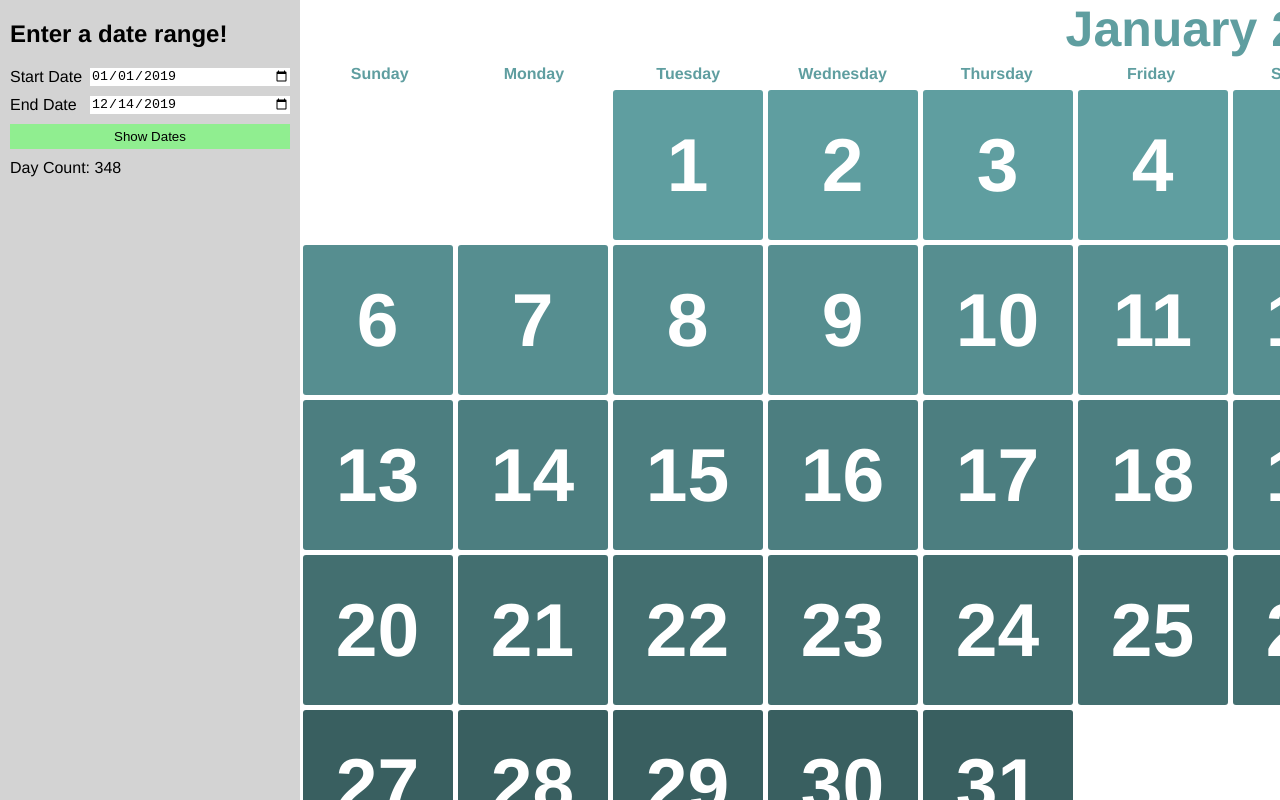
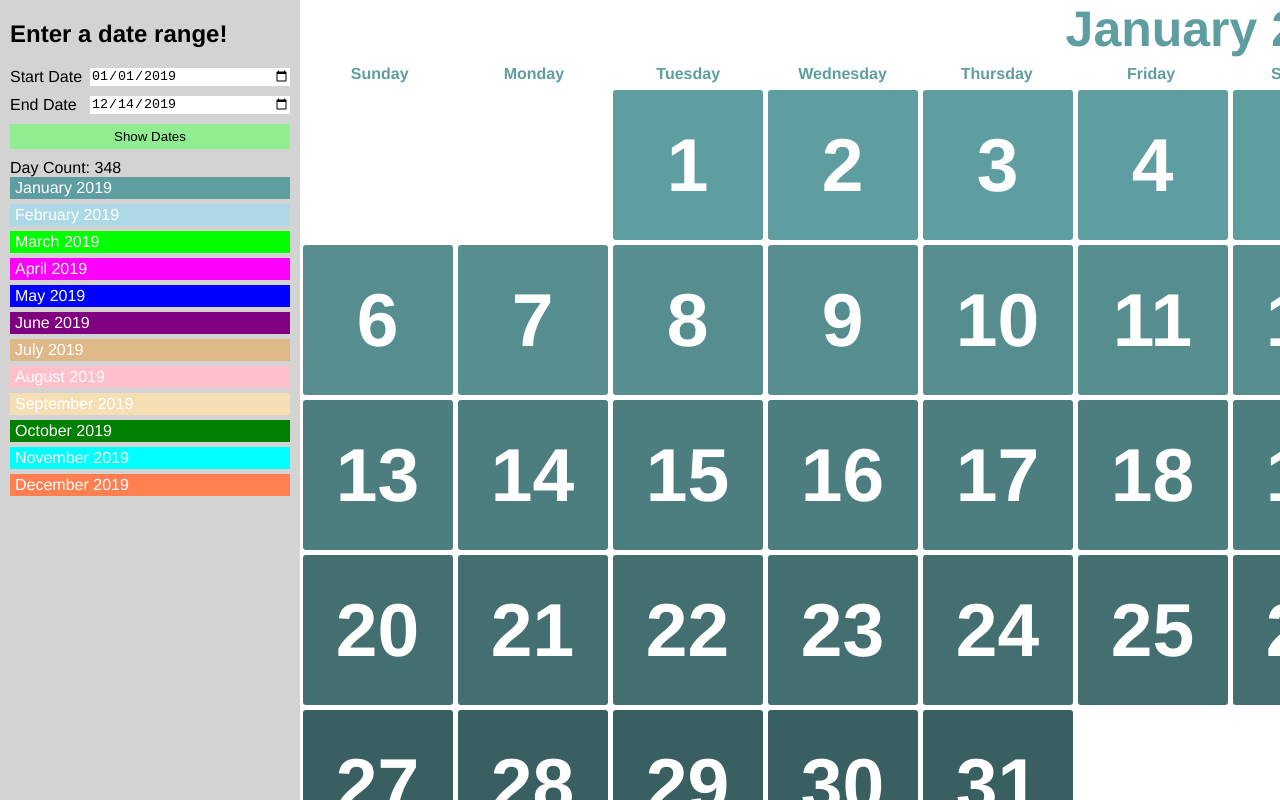
Before and after one commit to TravisL12/date_ranges, a plain HTML site: page index.html in a window 1280 px wide. Shown: the top 800 px of the page. Drawn offline with Linux system fonts and the light colour scheme.

Commit message:
list links

```diff
--- a/index.html
+++ b/index.html
@@ -8,6 +8,7 @@
     <div class="calendar">
       <div class="calendar--date-input">
         <h2>Enter a date range!</h2>
+        <form id="dates-form">
           <div class="calendar--date-input-field">
             <label>Start Date</label>
             <input type="date" id="start" />
@@ -18,10 +19,12 @@
           </div>
 
           <div class="calendar--date-input-field">
-          <input type="button" id="submit-dates" value="Show Dates" />
+            <input type="submit" value="Show Dates" />
           </div>
+        </form>
 
         <div id="date-count"></div>
+        <div id="date-list"></div>
       </div>
       <div class="calendar--view" id="json-dates"></div>
     </div>
--- a/public/sass/application.scss
+++ b/public/sass/application.scss
@@ -17,6 +17,11 @@ $november: cyan;
 $december: coral;
 
 @mixin loop-colors($color) {
+  &.list {
+    background: $color;
+    color: white;
+  }
+
   .month--name,
   .month--header {
     color: $color;
@@ -90,6 +95,7 @@ body {
 .calendar--date-input {
   padding: 0 10px;
   background: lightgray;
+  overflow-y: scroll;
 }
 
 .calendar--date-input-field {
@@ -105,12 +111,26 @@ body {
     border: none;
   }
 
-  input[type="button"] {
+  input[type="submit"] {
     background: lightgreen;
     border: none;
     border-radius: 0;
     padding: 5px 0;
   }
+}
+
+.list {
+  padding: 2px 5px;
+  a {
+    text-decoration: none;
+    color: white;
+    &:hover {
+      text-decoration: underline;
+    }
+  }
+}
+.list + .list {
+  margin-top: 5px;
 }
 
 .calendar--view {
@@ -125,6 +145,7 @@ body {
   grid-template-columns: repeat(7, $tile-width);
   grid-template-rows: 60px 20px 1fr;
   grid-gap: $grid-gap;
+  margin-bottom: 20px;
 }
 
 .month--name {
--- a/public/scripts/application.js
+++ b/public/scripts/application.js
@@ -65,7 +65,9 @@ function buildMonth(dates) {
   }
 
   return `
-    <div class="month ${firstDay.monthName.toLowerCase()}">
+    <div class="month ${firstDay.monthName.toLowerCase()}" id="${firstDay.monthName.toLowerCase()}-${
+    firstDay.year
+  }">
         <div class="month--name">${firstDay.monthName} ${firstDay.year}</div>
         <div class="month--header">${WEEK_DAY_ELEMENTS}</div>
         <div class="month--grid">${buildMonthGrid(dates)}</div>
@@ -73,8 +75,8 @@ function buildMonth(dates) {
 }
 
 function getDateRange() {
-  const start = new Date(startDateEl.value.split("-"));
-  const end = new Date(endDateEl.value.split("-"));
+  const start = new Date(startEl.value.split("-"));
+  const end = new Date(endEl.value.split("-"));
   let countDays = 0;
 
   const daysOfYear = {};
@@ -93,25 +95,44 @@ function getDateRange() {
     countDays++;
   }
 
-  countEl.textContent = `Day Count: ${countDays}`;
-  calendarEl.innerHTML = Object.keys(daysOfYear).reduce((output, year) => {
+  const output = {
+    grid: "",
+    list: ""
+  };
+
+  Object.keys(daysOfYear).reduce((el, year) => {
     for (let j in daysOfYear[year]) {
       let month = daysOfYear[year][j];
-      output += buildMonth(month);
+      el.grid += buildMonth(month);
+      const monthName = MONTH_NAMES[j];
+      el.list += `<div class='${monthName.toLowerCase()} list'>
+        <a href='#${monthName.toLowerCase()}-${year}'>${monthName} ${year}</a>
+      </div>`;
     }
-    return output;
-  }, "");
+    return el;
+  }, output);
+
+  countEl.textContent = `Day Count: ${countDays}`;
+  dateListEl.innerHTML = output.list;
+  calendarEl.innerHTML = output.grid;
 }
 
-const startDateEl = document.getElementById("start");
-const endDateEl = document.getElementById("end");
-const dateSubmit = document.getElementById("submit-dates");
+const dateSubmit = document.getElementById("dates-form");
+const { start: startEl, end: endEl } = dateSubmit;
+
 const countEl = document.getElementById("date-count");
+const dateListEl = document.getElementById("date-list");
 const calendarEl = document.getElementById("json-dates");
+
 const defaultEnd = new Date();
 const defaultStart = new Date(defaultEnd.getFullYear(), 0);
 
-startDateEl.value = dateString(dateTile(defaultStart));
-endDateEl.value = dateString(dateTile(defaultEnd));
-dateSubmit.addEventListener("click", getDateRange);
+startEl.value = dateString(dateTile(defaultStart));
+endEl.value = dateString(dateTile(defaultEnd));
+
+dateSubmit.addEventListener("submit", e => {
+  e.preventDefault();
+  getDateRange();
+});
+
 getDateRange();
```
Also changed, not shown: public/styles/application.css. Lines whose indentation alone changed are shown as unchanged.
